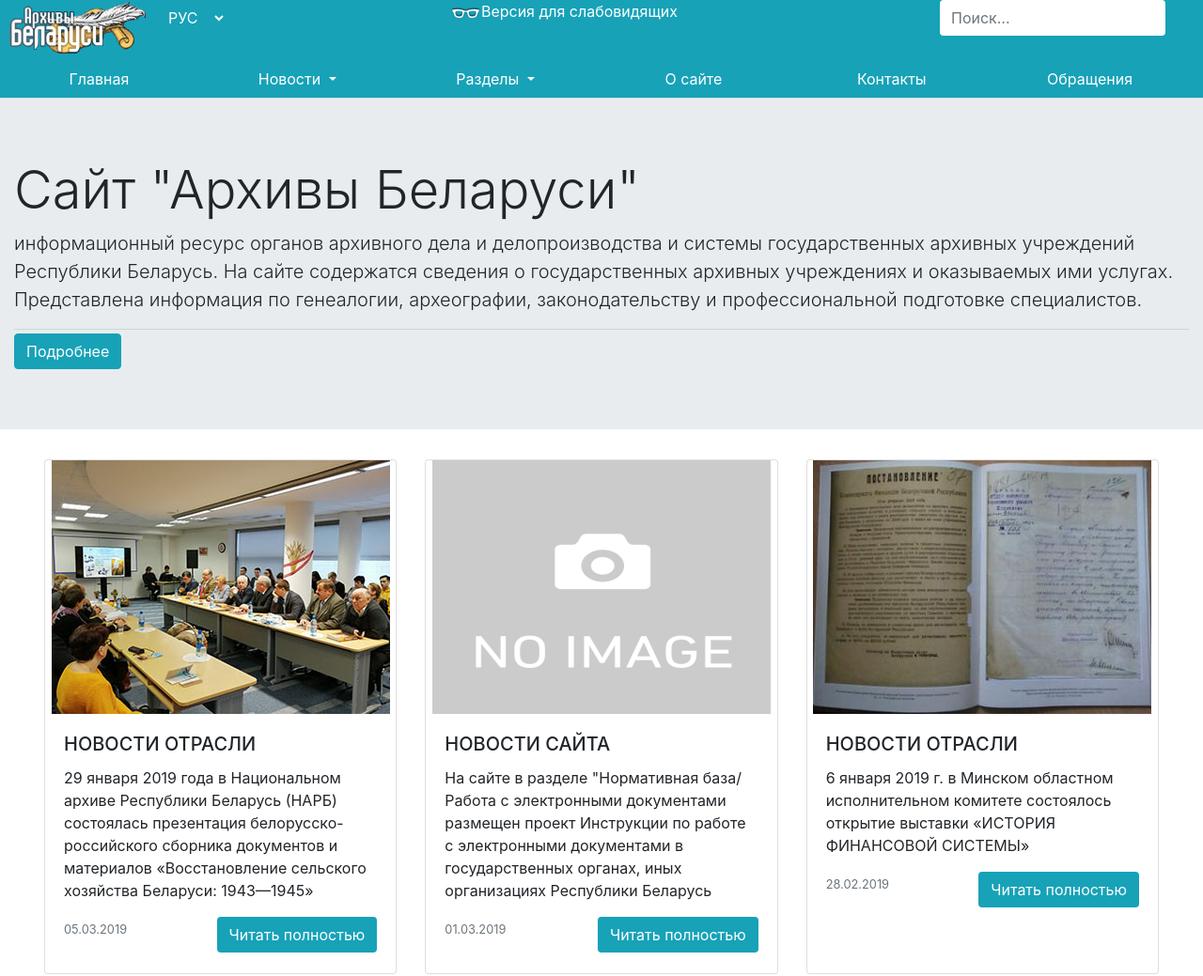
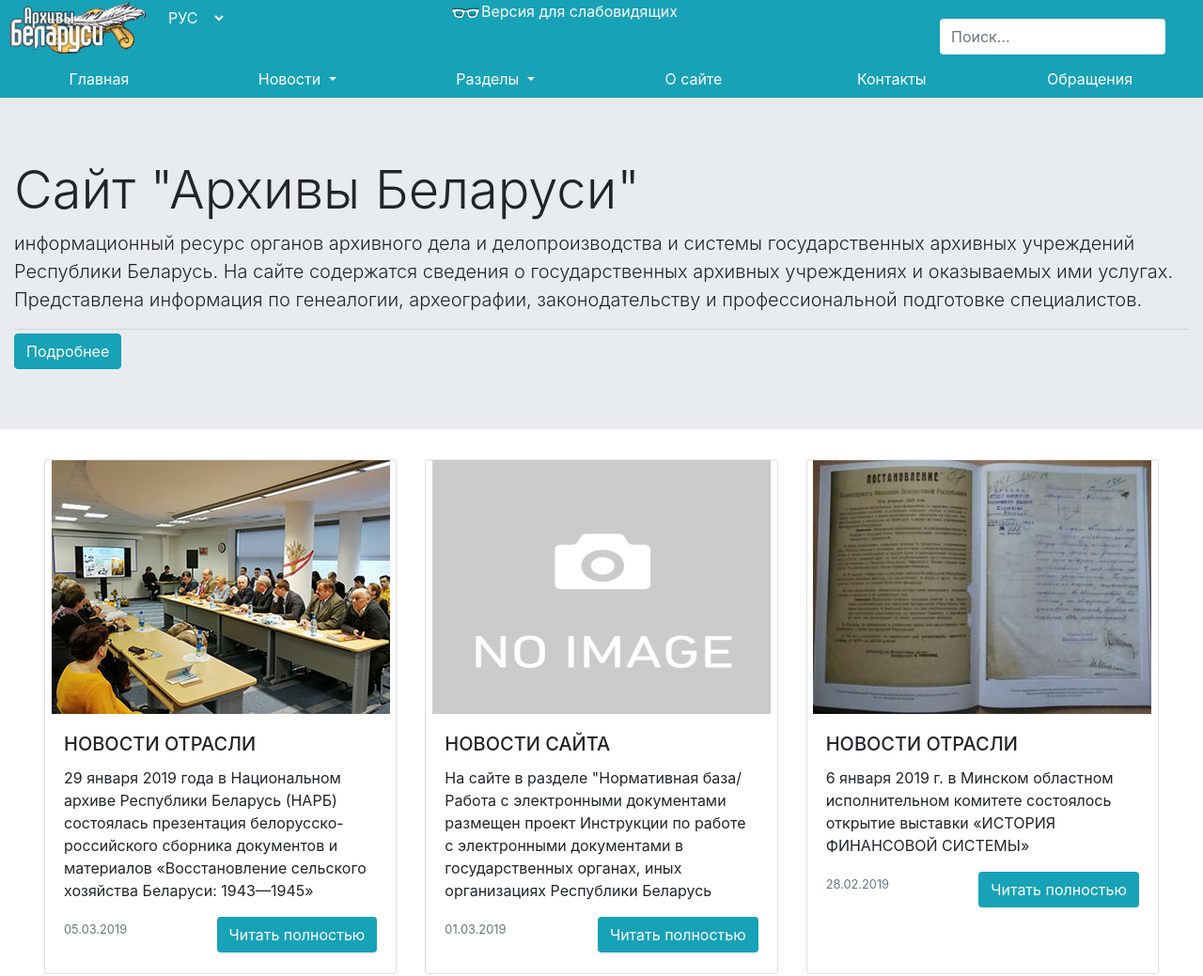
Before and after one commit to ColdReader94/bootstrap, a plain HTML site: page index.html in a window 1280 px wide. Shown: the top 1039 px of the page at 94% size. Drawn offline with nearby package versions, Linux system fonts and the light colour scheme.

Commit message:
On branch master  Changes to be committed: 	modified:   css/style3.css 	modified:   index.html
Добавлен отступ сверху для формы поиска

```diff
--- a/css/style3.css
+++ b/css/style3.css
@@ -1,3 +1,8 @@
+.col-md-3 input {
+	vertical-align: top;
+	margin-top: 20px;
+}
+
 .e-mail {
 	display: inline-block;
 	width: 50px;
--- a/index.html
+++ b/index.html
@@ -26,7 +26,7 @@
 					<a href="#" class="text-white"><img src="images/Icon.png" alt="icon"/>Версия для слабовидящих</a>
 				</div>
 				<div class="col-md-3">
-					<input type="text" class="form-control ds-input w-75 mx-auto" id="search-input" value="" placeholder="Поиск..." autocomplete="off" spellcheck="false" role="combobox" aria-autocomplete="list" aria-expanded="false" aria-owns="no-name" dir="auto" style="vertical-align: top;">
+					<input type="text" class="form-control ds-input w-75 mx-auto" id="search-input" value="" placeholder="Поиск..." autocomplete="off" spellcheck="false" role="combobox" aria-autocomplete="list" aria-expanded="false" aria-owns="no-name" dir="auto">
 			</div>
 			</div>
 
```
